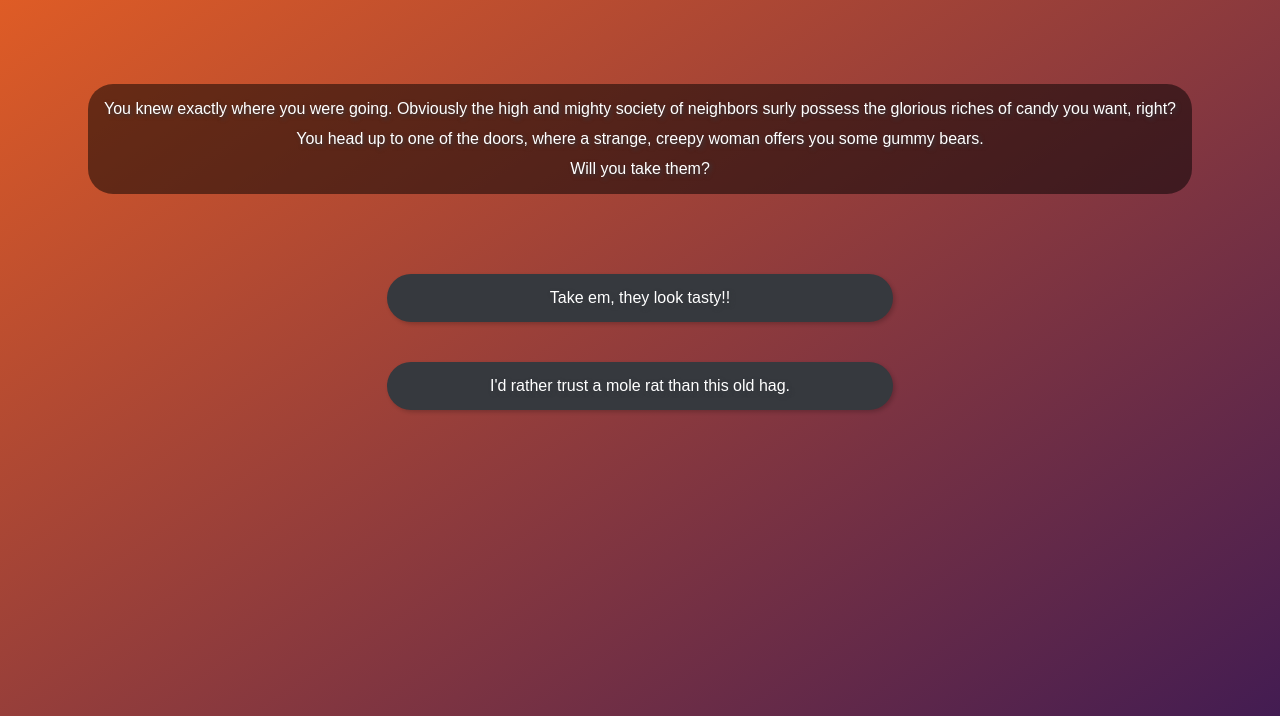
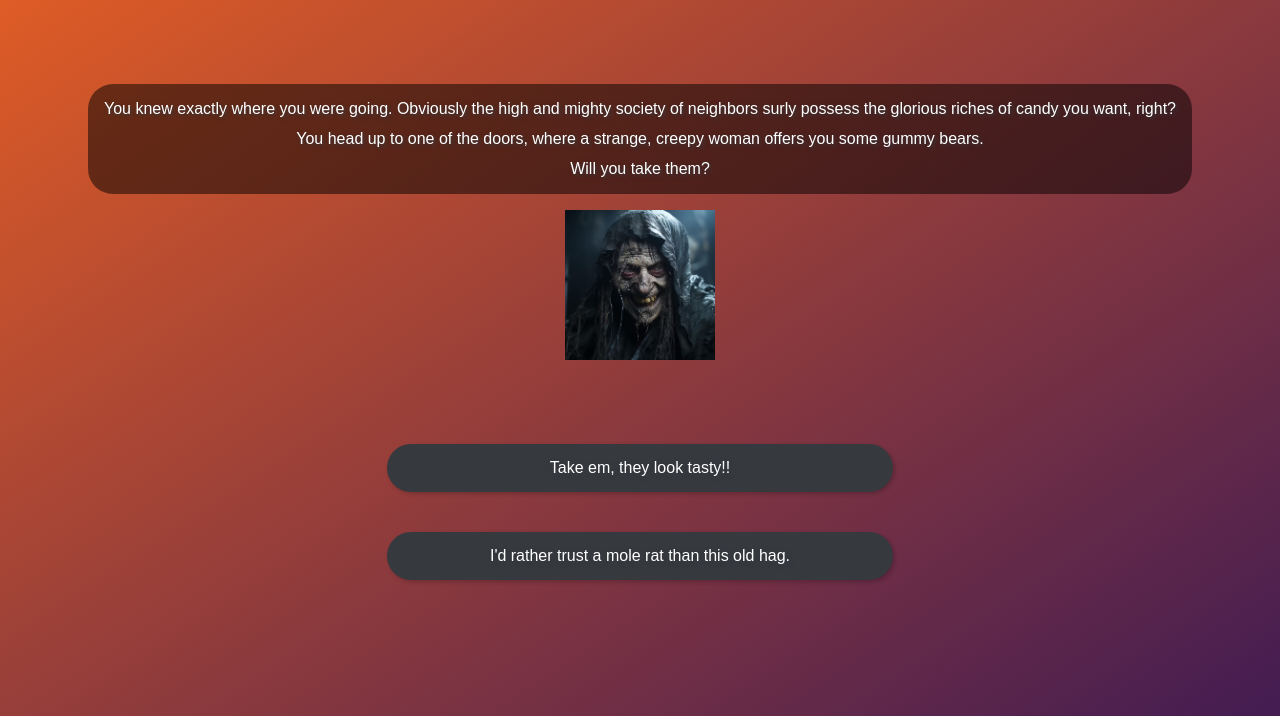
Before and after one commit to MonoToneMoe/Group-CYOA-with-Styles, a plain HTML site: page pages/Rich.html in a window 1280 px wide. Shown: the part 126-842 px from the top of the page. Drawn offline with Linux system fonts and the light colour scheme.

Commit message:
Old Hag insertion

```diff
--- a/pages/Rich.html
+++ b/pages/Rich.html
@@ -11,6 +11,7 @@
     <h1 class = "storyTxt">THE RICH NEIGHBORHOOD</h1>
     <p class="storyTxt white arial storyMargin">You knew exactly where you were going. Obviously the high and mighty society of neighbors surly possess the glorious riches of candy you want, right?
     You head up to one of the doors, where a strange, creepy woman offers you some gummy bears. <br> Will you take them?</p>
+    <img src="/assets/oldhag.png" style="width:150px;height:150px;">
     <div class="link green yes">
         <a href="./Melatonin.html"><p class="white linkTxt">Take em, they look tasty!!</p></a>
     </div>
```
Also changed, not shown: assets/oldhag.png (added).
